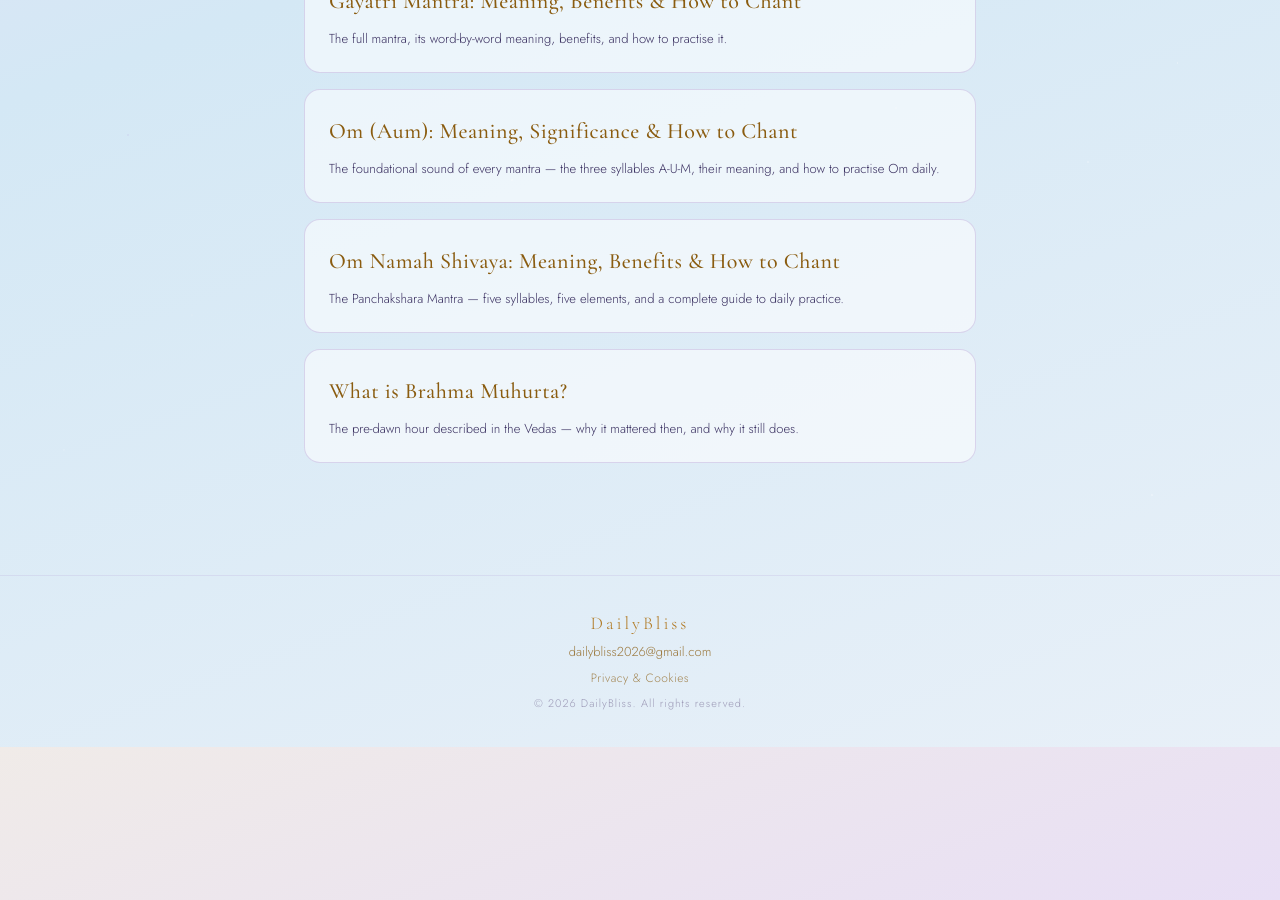
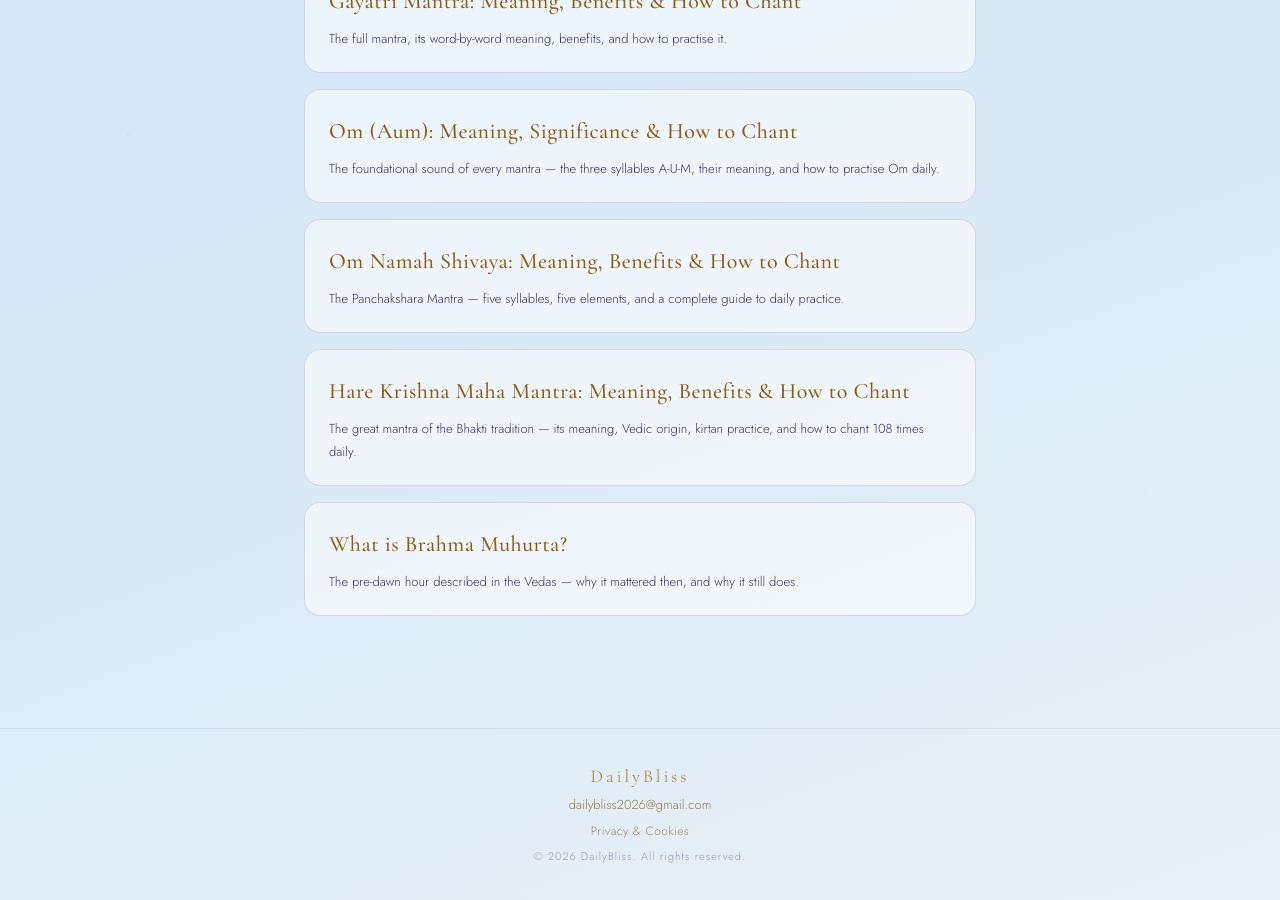
Before and after one commit to dailybliss/dailybliss.github.io, a Jekyll site: the page built from blog/index.html, in a window 1280 px wide and 900 px high, scrolled down 1252 px. Built offline with Jekyll 4.4.1, drawn with Linux system fonts in a browser that asks for light colours; before the commit the page ends 1999 px from its top, so only the background shows below that.

Commit message:
Update index.html

```diff
--- a/blog/index.html
+++ b/blog/index.html
@@ -73,6 +73,12 @@ description: Notes on spiritual practice, ancient wisdom, and modern living.
       </a>
     </li>
     <li>
+      <a href="{{ '/blog/hare-krishna-maha-mantra/' | relative_url }}">
+        <h3>Hare Krishna Maha Mantra: Meaning, Benefits &amp; How to Chant</h3>
+        <p>The great mantra of the Bhakti tradition — its meaning, Vedic origin, kirtan practice, and how to chant 108 times daily.</p>
+      </a>
+    </li>
+    <li>
       <a href="{{ '/blog/what-is-brahma-muhurta/' | relative_url }}">
         <h3>What is Brahma Muhurta?</h3>
         <p>The pre-dawn hour described in the Vedas — why it mattered then, and why it still does.</p>
```
